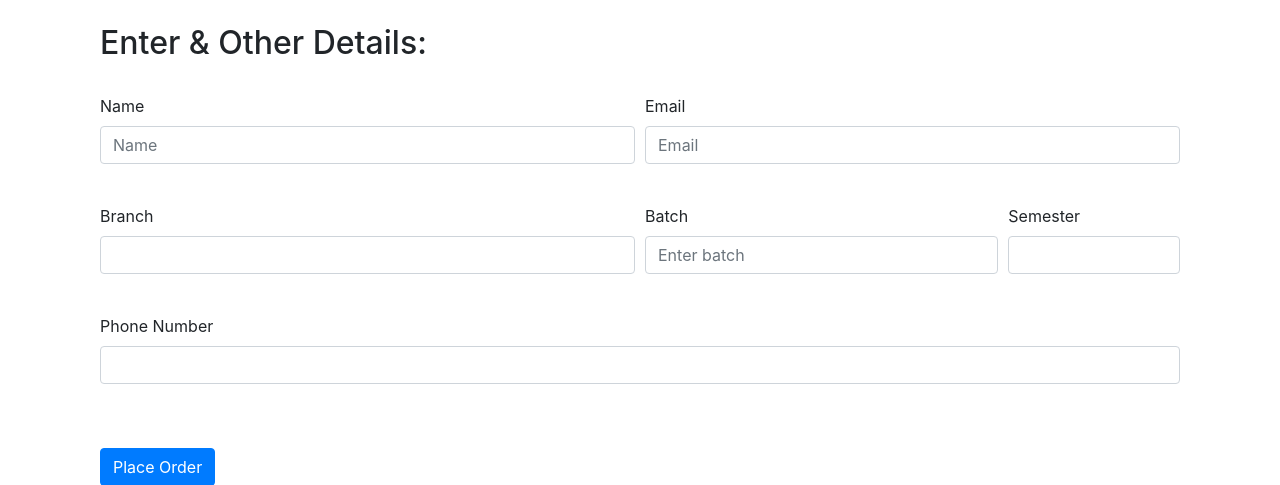
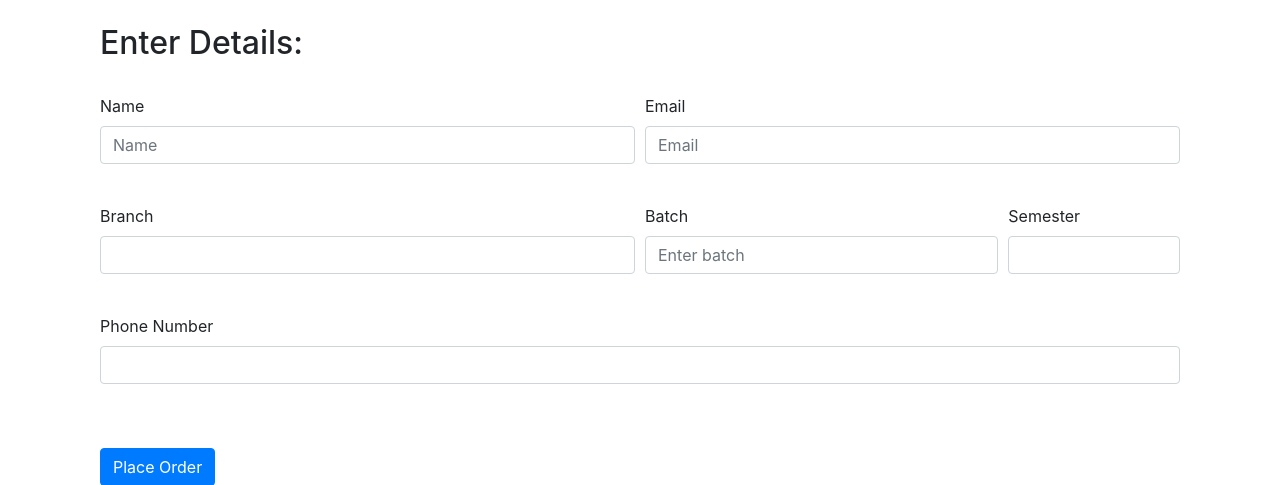
Before and after one commit to JanviRaina/OurStore, a Django app: page /shop/checkout/ in a window 1280 px wide. Shown: the part 56-541 px from the top of the page. Run offline with Django 3.2, Linux system fonts and the light colour scheme; some libraries are stand-ins or nearby versions.

```diff
--- a/shop/templates/shop/checkout.html
+++ b/shop/templates/shop/checkout.html
@@ -4,9 +4,8 @@
 <div class="container">
 
     <div class="col my-4">
-        <h2> Enter  & Other Details:</h2>
+        <h2> Enter Details:</h2>
         <br>
-
         <form method="post" action="/shop/checkout/">{% csrf_token %}
             <input type="hidden" name="itemsJson" id="itemsJson">
             <div class="form-row">
@@ -57,8 +56,7 @@ if (localStorage.getItem('cart') == null) {
 console.log(cart);
 var sum = 0;
 if ($.isEmptyObject(cart)) {
-    //if object is empty
-    mystr = `<p>Your cart is empty, please add some items to your cart before checking out!</p>`
+    mystr = `<p>Your cart is empty,please add some items to your cart before checking out!</p>`
     $('#items').append(mystr);
 } else {
     for (item in cart) {
@@ -75,7 +73,7 @@ if ($.isEmptyObject(cart)) {
 document.getElementById('cart').innerHTML = sum;
 $('#itemsJson').val(JSON.stringify(cart));
 {% if thank %}
-alert('Thanks for ordering with us. Your order is is {{id}});
+alert('Your order has been placed.Your order is is {{id}}');
 localStorage.clear();
 document.location = "/shop";
 {% endif %}
```
Also changed, not shown: db.sqlite3.
